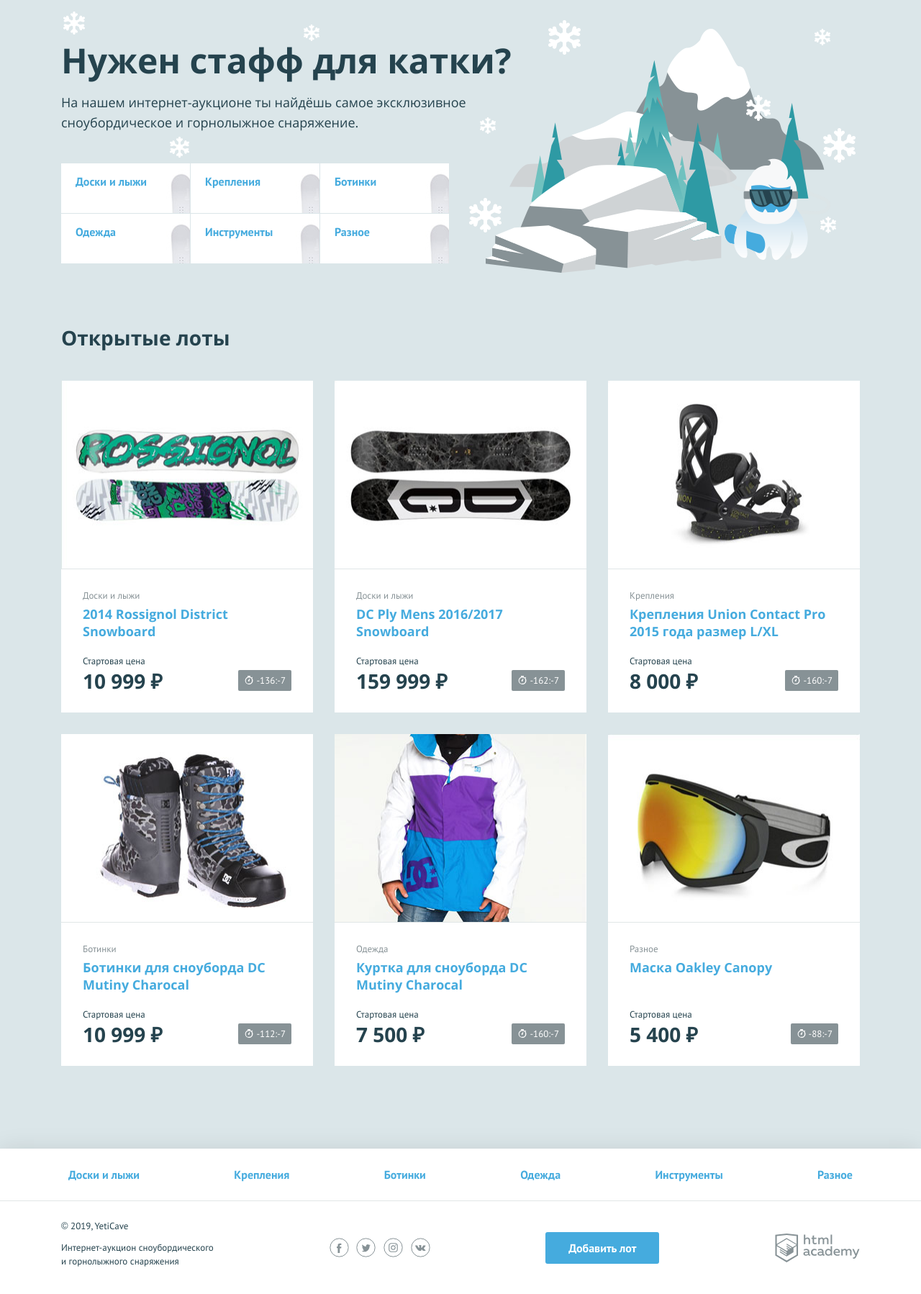
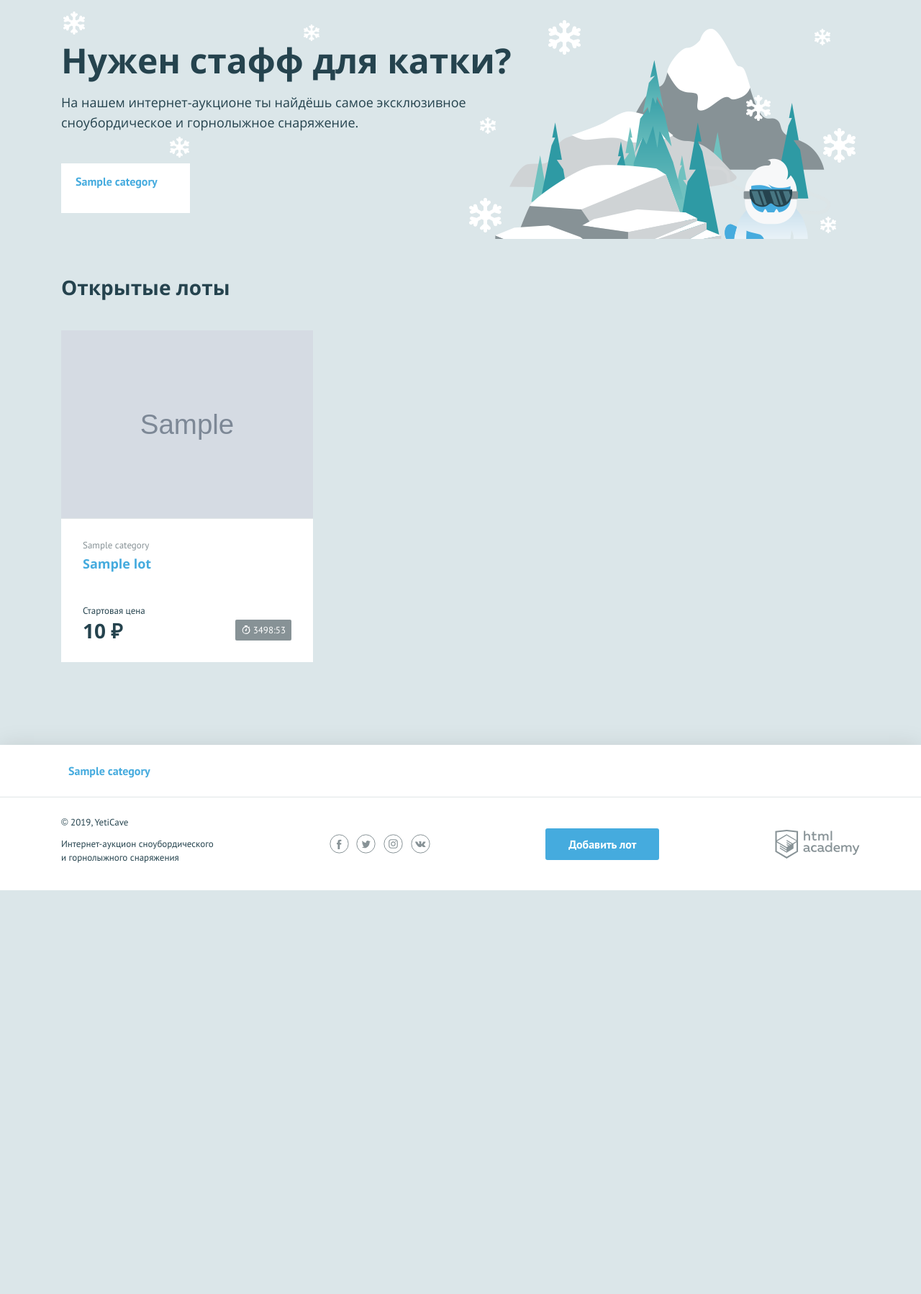
Before and after one commit to Irina14/217064-yeticave-10, a PHP site: page / in a window 1280 px wide. Shown: the part 107-1905 px from the top of the page at 72% size. After the commit the page ends 1344 px from the top, so only its background shows below. Run offline with PHP 8.4, Linux system fonts and the light colour scheme; tables that the repository leaves empty hold one stand-in row (values such as "Sample post"); grey boxes marked "Sample" are stand-in pictures.

Commit message:
Сделаны чтение и показ записей из БД

```diff
--- /dev/null
+++ b/config/db.php
@@ -0,0 +1,7 @@
+<?php
+return [
+    'host' => 'localhost',
+    'user' => 'root',
+    'password' => 'root',
+    'database' => 'yeticave'
+];
--- a/index.php
+++ b/index.php
@@ -1,92 +1,23 @@
 <?php
 require_once('helpers.php');
+require_once('functions.php');
+require_once('init.php');
 
 $is_auth = rand(0, 1);
-
 $user_name = 'Irina';
 
-$categories = ['Доски и лыжи', 'Крепления', 'Ботинки', 'Одежда', 'Инструменты', 'Разное'];
-
-$lots = [
-    [
-        'title' => '2014 Rossignol District Snowboard',
-        'category' => 'Доски и лыжи',
-        'cost' => 10999,
-        'image' => 'img/lot-1.jpg',
-        'date_end' => '2019-08-17'
-    ],
-    [
-        'title' => 'DC Ply Mens 2016/2017 Snowboard',
-        'category' => 'Доски и лыжи',
-        'cost' => 159999,
-        'image' => 'img/lot-2.jpg',
-        'date_end' => '2019-08-15 22:00'
-    ],
-    [
-        'title' => 'Крепления Union Contact Pro 2015 года размер L/XL',
-        'category' => 'Крепления',
-        'cost' => 8000,
-        'image' => 'img/lot-3.jpg',
-        'date_end' => '2019-08-16'
-    ],
-    [
-        'title' => 'Ботинки для сноуборда DC Mutiny Charocal',
-        'category' => 'Ботинки',
-        'cost' => 10999,
-        'image' => 'img/lot-4.jpg',
-        'date_end' => '2019-08-18'
-    ],
-    [
-        'title' => 'Куртка для сноуборда DC Mutiny Charocal',
-        'category' => 'Одежда',
-        'cost' => 7500,
-        'image' => 'img/lot-5.jpg',
-        'date_end' => '2019-08-16'
-    ],
-    [
-        'title' => 'Маска Oakley Canopy',
-        'category' => 'Разное',
-        'cost' => 5400,
-        'image' => 'img/lot-6.jpg',
-        'date_end' => '2019-08-19'
-    ],
-];
-
-function format_sum($number) {
-    $number_rounded = ceil($number);
-
-    if ($number_rounded >= 1000) {
-        $number_format = number_format($number_rounded, 0, '.', ' ');
+if (!$link) {
+    $error = mysqli_connect_error();
+    print('Ошибка подключения: ' . $error);
 }
 else {
-        $number_format = $number_rounded;
-    }
+    $sql = 'SELECT name, code FROM categories';
+    $categories = db_select_data($link, $sql);
 
-    $sum = $number_format . ' ' . '&#8381;';
-    return $sum;
-};
-
-date_default_timezone_set("Europe/Moscow");
-
-function get_date_range($date) {
-    $result = [];
-    $date_end = strtotime($date);
-    $date_diff = $date_end - time();
-    $hours = (string) floor($date_diff / 3600);
-    $minutes = (string) floor(($date_diff % 3600) / 60);
-
-    if (mb_strlen($hours) < 2) {
-        $hours = str_pad($hours, 2, '0', STR_PAD_LEFT);
-    }
-
-    if (mb_strlen($minutes) < 2) {
-        $minutes = str_pad($minutes, 2, '0', STR_PAD_LEFT);
-    }
-
-    $result[] = $hours;
-    $result[] = $minutes;
-    return $result;
-};
+    $sql = 'SELECT l.name, cost_start, image, c.name AS category, date_end FROM lots l '
+         . 'JOIN categories c ON l.category_id = c.id '
+         . 'WHERE date_end > NOW() ORDER BY date_add DESC LIMIT 9';
+    $lots = db_select_data($link, $sql);
 
     $page_content = include_template('main.php', [
         'categories' => $categories,
@@ -102,3 +33,4 @@
     ]);
 
     print($layout_content);
+}
--- /dev/null
+++ b/init.php
@@ -0,0 +1,8 @@
+<?php
+$db = require_once 'config/db.php';
+
+$link = mysqli_connect($db['host'], $db['user'], $db['password'], $db['database']);
+mysqli_set_charset($link, 'utf8');
+
+$categories = [];
+$lots = [];
--- a/schema.sql
+++ b/schema.sql
@@ -22,7 +22,7 @@
   date_end DATETIME NOT NULL,
   step_rate INT NOT NULL,
   cost_current DECIMAL(8,2) NOT NULL,
-  winner_id INT DEFAULT 0;
+  winner_id INT DEFAULT 0
 );
 
 CREATE TABLE rates (
--- a/templates/layout.php
+++ b/templates/layout.php
@@ -52,7 +52,7 @@
         <ul class="nav__list container">
             <?php foreach ($categories as $value): ?>
             <li class="nav__item">
-                <a href="pages/all-lots.html"><?=htmlspecialchars($value); ?></a>
+                <a href="pages/all-lots.html"><?=htmlspecialchars($value['name']); ?></a>
             </li>
             <?php endforeach; ?>
         </ul>
--- a/templates/main.php
+++ b/templates/main.php
@@ -3,8 +3,8 @@
     <p class="promo__text">На нашем интернет-аукционе ты найдёшь самое эксклюзивное сноубордическое и горнолыжное снаряжение.</p>
     <ul class="promo__list">
         <?php foreach ($categories as $value): ?>
-        <li class="promo__item promo__item--boards">
-            <a class="promo__link" href="pages/all-lots.html"><?=htmlspecialchars($value); ?></a>
+        <li class="promo__item promo__item--<?=$value['code']; ?>">
+            <a class="promo__link" href="pages/all-lots.html"><?=htmlspecialchars($value['name']); ?></a>
         </li>
         <?php endforeach; ?>
     </ul>
@@ -17,15 +17,15 @@
         <?php foreach ($lots as $value): ?>
         <li class="lots__item lot">
             <div class="lot__image">
-                <img src="<?=htmlspecialchars($value['image']); ?>" width="350" height="260" alt="<?=htmlspecialchars($value['title']); ?>">
+                <img src="<?=htmlspecialchars($value['image']); ?>" width="350" height="260" alt="<?=htmlspecialchars($value['name']); ?>">
             </div>
             <div class="lot__info">
                 <span class="lot__category"><?=htmlspecialchars($value['category']); ?></span>
-                <h3 class="lot__title"><a class="text-link" href="pages/lot.html"><?=htmlspecialchars($value['title']); ?></a></h3>
+                <h3 class="lot__title"><a class="text-link" href="pages/lot.html"><?=htmlspecialchars($value['name']); ?></a></h3>
                 <div class="lot__state">
                     <div class="lot__rate">
                         <span class="lot__amount">Стартовая цена</span>
-                        <span class="lot__cost"><?=format_sum(htmlspecialchars($value['cost'])); ?></span>
+                        <span class="lot__cost"><?=format_sum(htmlspecialchars($value['cost_start'])); ?></span>
                     </div>
                     <?php $time = get_date_range($value['date_end']); ?>
                     <div class="lot__timer timer <?php if ($time[0] === '00'): ?>timer--finishing<?php endif; ?>">
```
Also changed, not shown: functions.php (added, +51 -0 lines), queries.sql (+6 -6 lines). Lines whose indentation alone changed are shown as unchanged.
